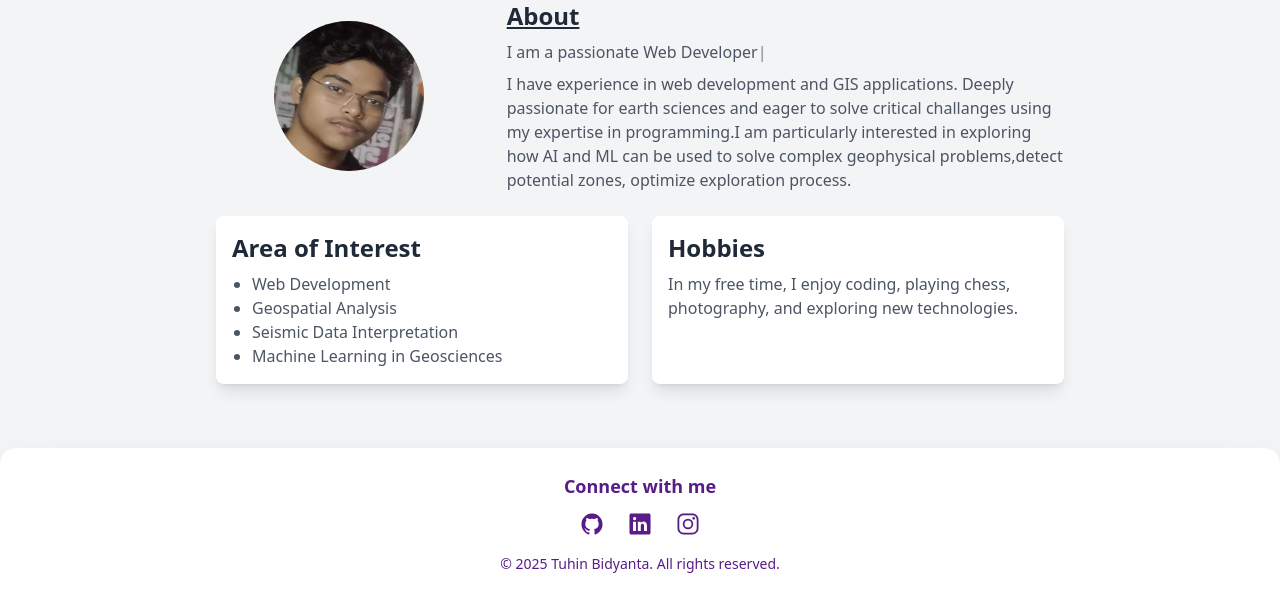
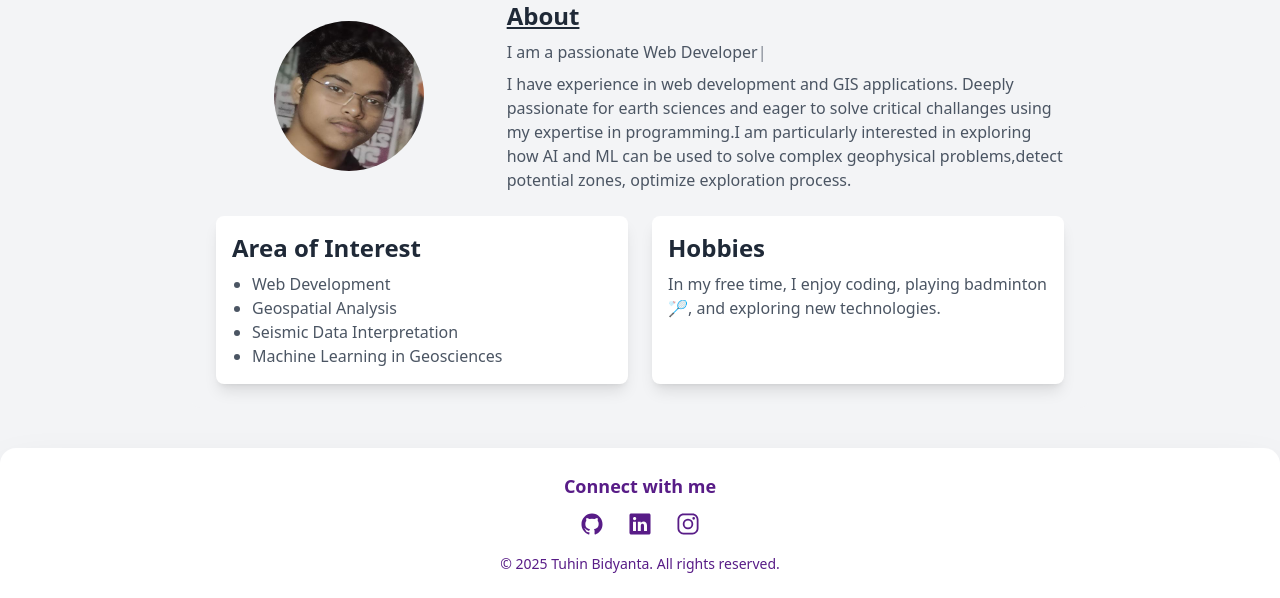
Before and after one commit to tuhinbidyanta/portfolio, a Flask app: page / in a window 1280 px wide. Shown: the part 212-810 px from the top of the page. Run offline with Flask 3, Linux system fonts and the light colour scheme; some libraries are stand-ins or nearby versions.

Commit message:
minor change

```diff
--- a/templates/home.html
+++ b/templates/home.html
@@ -33,7 +33,7 @@
 
         <section class="bg-white dark:bg-gray-700 shadow-lg rounded-lg p-4">
             <h2 class="text-2xl font-semibold text-gray-800 dark:text-gray-200">Hobbies</h2>
-            <p class="text-gray-600 dark:text-gray-300 mt-2">In my free time, I enjoy coding, playing chess, photography, and exploring new technologies.</p>
+            <p class="text-gray-600 dark:text-gray-300 mt-2">In my free time, I enjoy coding, playing badminton 🏸, and exploring new technologies.</p>
         </section>
     </div>
 
```
